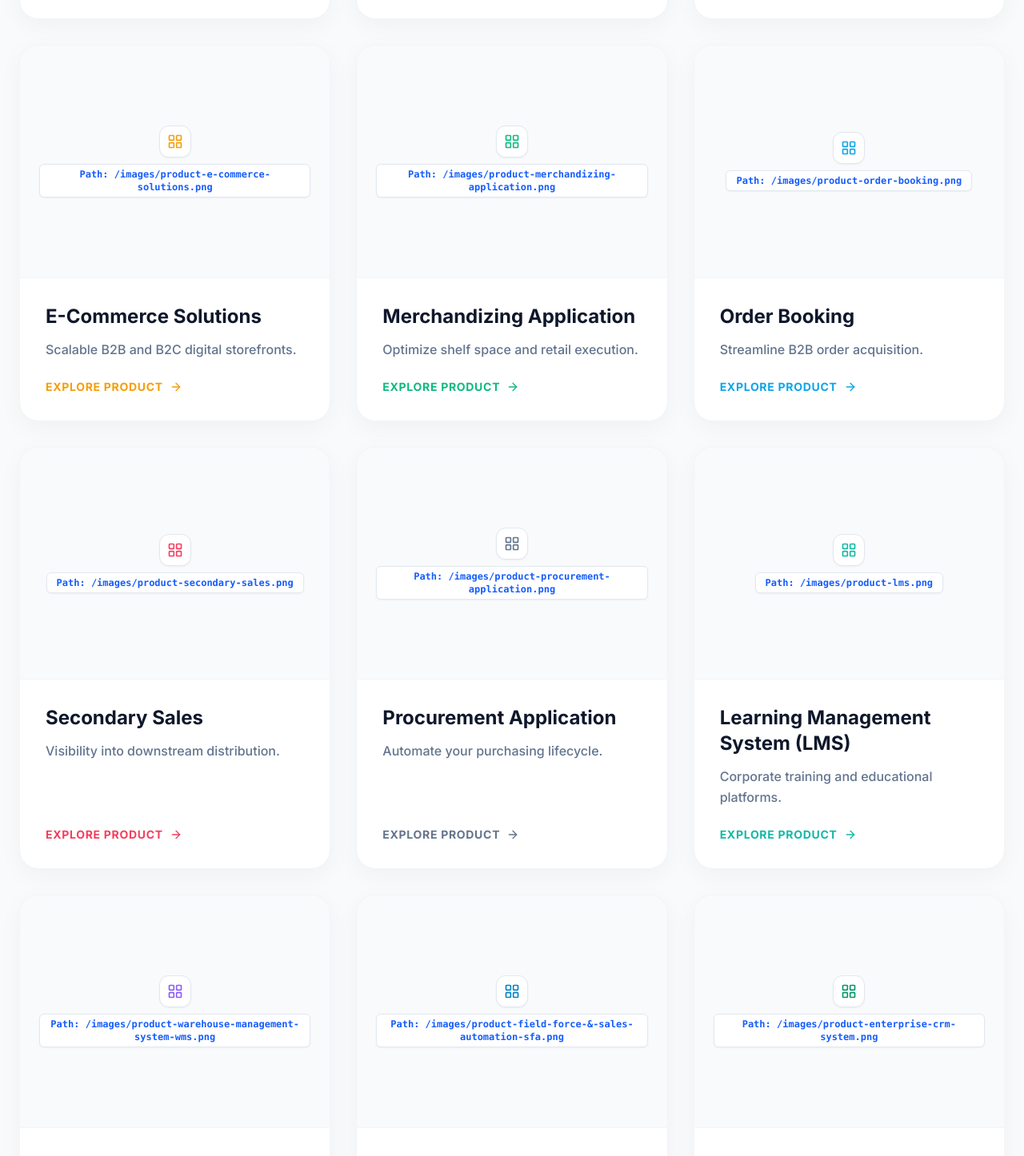
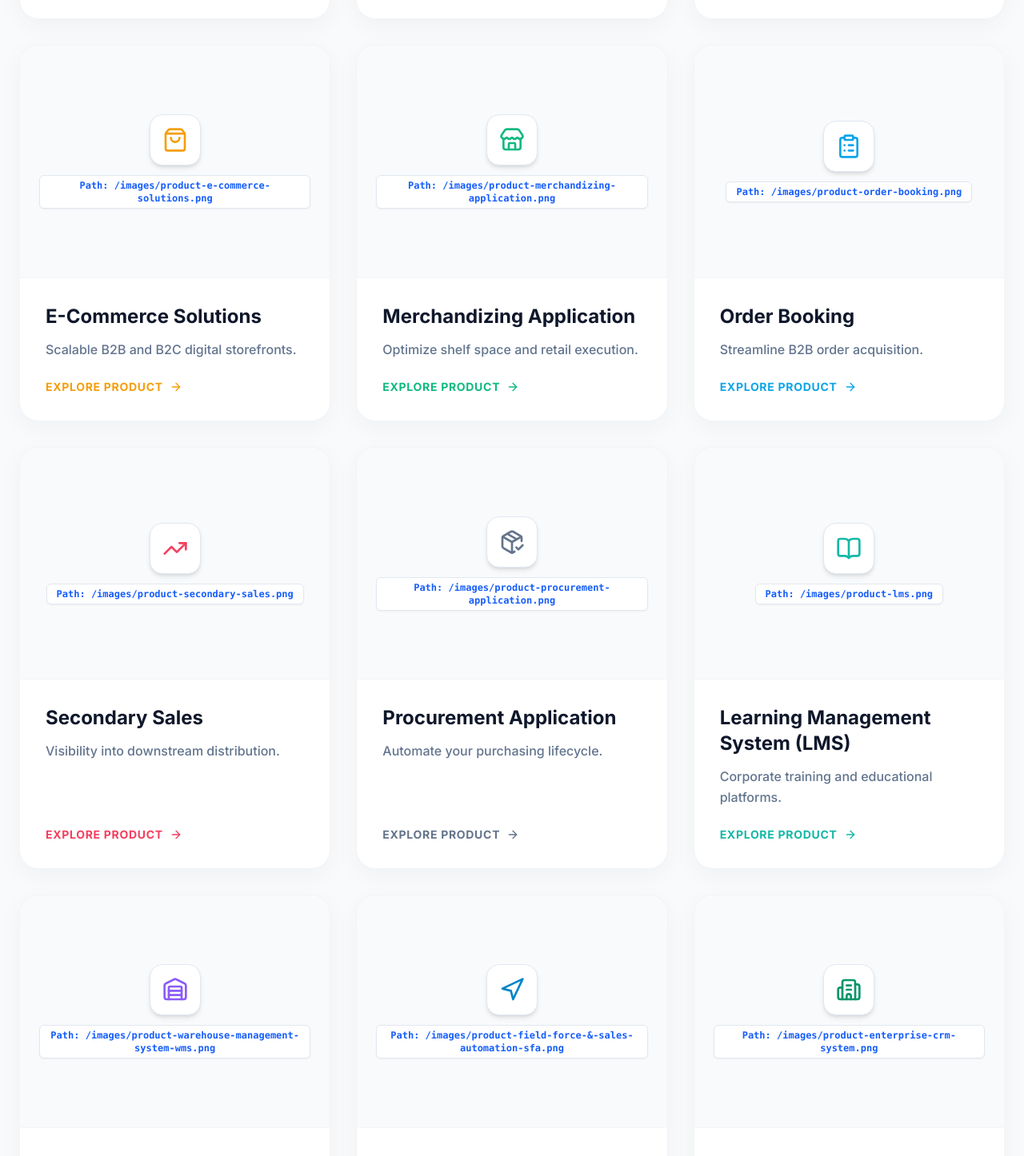
Before and after one commit to mansoor-farooq/InfoTech-web, a Next.js app: page /products in a window 1280 px wide. Shown: the part 1023-2469 px from the top of the page at 80% size. Built offline with nearby package versions, Linux system fonts and the light colour scheme.

Commit message:
Add missing icons for all 12 services and 12 products across the site

```diff
--- a/app/products/page.jsx
+++ b/app/products/page.jsx
@@ -4,6 +4,7 @@ import Footer from '@/components/Footer';
 import Link from 'next/link';
 import Image from 'next/image';
 import { ArrowRight, LayoutGrid } from 'lucide-react';
+import { getProductIcon } from '@/lib/icons';
 
 export const metadata = {
   title: 'Our Products | InfoTech Solutions',
@@ -52,8 +53,8 @@ export default function ProductsPage() {
                       </div>
                     ) : (
                       <>
-                        <div className="w-10 h-10 rounded-xl bg-white shadow-xs flex items-center justify-center mb-2 border border-slate-200" style={{ color: product.accent }}>
-                          <LayoutGrid className="w-5 h-5" />
+                        <div className="w-16 h-16 rounded-2xl bg-white shadow-md flex items-center justify-center mb-3 border border-slate-200" style={{ color: product.accent }}>
+                          {getProductIcon(product.slug, "w-8 h-8")}
                         </div>
                         <span className="text-xs font-mono font-bold text-blue-600 bg-white px-3 py-1 rounded-md border border-slate-200 shadow-xs">
                           Path: /images/product-{product.slug}.png
--- a/app/services/page.jsx
+++ b/app/services/page.jsx
@@ -3,6 +3,7 @@ import Footer from '@/components/Footer';
 import Link from 'next/link';
 import { ArrowRight, LayoutGrid } from 'lucide-react';
 import { SERVICES_FULL } from '@/lib/data';
+import { getServiceIcon } from '@/lib/icons';
 
 export const metadata = {
   title: 'Our Services | InfoTech Solutions',
@@ -34,8 +35,11 @@ export default function ServicesPage() {
                 <Link key={service.slug} href={`/services/${service.slug}`}
                   className="group flex flex-col bg-white rounded-3xl overflow-hidden shadow-[0_8px_30px_rgb(0,0,0,0.04)] border border-gray-100 hover:shadow-[0_20px_40px_rgb(0,0,0,0.08)] hover:-translate-y-1 transition-all duration-300">
                   <div className="relative aspect-[4/3] bg-slate-50 border-b border-slate-100 overflow-hidden flex flex-col items-center justify-center p-6 text-center">
-                    <div className="w-10 h-10 rounded-xl bg-white shadow-xs flex items-center justify-center mb-2 border border-slate-200" style={{ color: service.accent }}>
-                      <LayoutGrid className="w-5 h-5" />
+                    <div
+                      className="w-16 h-16 rounded-2xl bg-white shadow-md flex items-center justify-center mb-3 border border-slate-200"
+                      style={{ color: service.accent }}
+                    >
+                      {getServiceIcon(service.slug, "w-8 h-8")}
                     </div>
                     <span className="text-xs font-mono font-bold text-blue-600 bg-white px-3 py-1 rounded-md border border-slate-200 shadow-xs">
                       Path: /images/service-{service.slug}.png
--- a/components/home/ServicesGrid.jsx
+++ b/components/home/ServicesGrid.jsx
@@ -1,10 +1,9 @@
 import Link from 'next/link';
-import Image from 'next/image';
 import { ArrowRight } from 'lucide-react';
-import { SERVICES_FULL, slugify } from '@/lib/data';
+import { SERVICES_FULL } from '@/lib/data';
+import { getServiceIcon } from '@/lib/icons';
 
 export default function ServicesGrid() {
-  // Fetch services from DB
   const services = Object.entries(SERVICES_FULL).map(([slug, data]) => ({ slug, ...data }));
 
   return (
@@ -26,24 +25,30 @@ export default function ServicesGrid() {
               <Link
                 key={service.slug}
                 href={`/services/${service.slug}`}
-                className="clean-card group flex flex-col h-full"
+                className="clean-card group flex flex-col h-full bg-white p-8 rounded-3xl border border-slate-200 shadow-sm hover:shadow-xl hover:-translate-y-1 transition-all duration-300"
               >
-                {/* Image Placeholder */}
-                <div className="w-16 h-16 rounded-2xl bg-gray-100 border-2 border-dashed border-gray-300 mb-8 flex items-center justify-center overflow-hidden relative">
-                  {/* <Image src="/images/your-icon.png" alt={data.title} fill className="object-cover" /> */}
-                  <span className="text-xs text-gray-400 font-bold text-center">Add<br/>Icon</span>
+                {/* Service Icon Badge */}
+                <div
+                  className="w-14 h-14 rounded-2xl mb-8 flex items-center justify-center transition-transform group-hover:scale-110 shadow-sm border"
+                  style={{
+                    backgroundColor: service.accentLight || '#eff6ff',
+                    color: service.accent || '#2563eb',
+                    borderColor: service.accentBorder || '#bfdbfe'
+                  }}
+                >
+                  {getServiceIcon(service.slug, "w-7 h-7")}
                 </div>
 
-                <h3 className="text-2xl font-bold text-slate-900 mb-4">
+                <h3 className="text-2xl font-bold text-slate-900 mb-4 group-hover:text-blue-600 transition-colors">
                   {service.title}
                 </h3>
 
-                <p className="text-slate-500 font-medium leading-relaxed mb-8 flex-grow">
+                <p className="text-slate-500 font-medium leading-relaxed mb-8 flex-grow line-clamp-3">
                   {service.description}
                 </p>
 
-                <div className="flex items-center text-sm font-bold text-blue-600 mt-auto">
-                  View Details <ArrowRight className="w-4 h-4 ml-2 group-hover:translate-x-1 transition-transform" />
+                <div className="flex items-center text-sm font-bold mt-auto uppercase tracking-wider" style={{ color: service.accent || '#2563eb' }}>
+                  Explore Service <ArrowRight className="w-4 h-4 ml-2 group-hover:translate-x-1 transition-transform" />
                 </div>
               </Link>
             );
--- /dev/null
+++ b/lib/icons.jsx
@@ -0,0 +1,90 @@
+import {
+  BarChart3,
+  Code,
+  Smartphone,
+  Server,
+  Wrench,
+  CloudUpload,
+  Database,
+  Sparkles,
+  Cloud,
+  FileCheck,
+  ShieldCheck,
+  Layout,
+  ShoppingCart,
+  Users,
+  Receipt,
+  ShoppingBag,
+  Store,
+  ClipboardList,
+  TrendingUp,
+  PackageCheck,
+  BookOpen,
+  Warehouse,
+  Navigation,
+  Building2,
+  Box
+} from 'lucide-react';
+
+export function getServiceIcon(slug, className = "w-6 h-6") {
+  switch (slug) {
+    case 'bi-reports':
+      return <BarChart3 className={className} />;
+    case 'web-development':
+      return <Code className={className} />;
+    case 'mobile-application':
+      return <Smartphone className={className} />;
+    case 'infrastructure-management':
+      return <Server className={className} />;
+    case 'maintenance-enhancements':
+      return <Wrench className={className} />;
+    case 'migration-and-modernization':
+      return <CloudUpload className={className} />;
+    case 'custom-erp-development':
+      return <Database className={className} />;
+    case 'ai-and-machine-learning':
+      return <Sparkles className={className} />;
+    case 'cloud-devops':
+      return <Cloud className={className} />;
+    case 'fbr-e-invoicing-compliance':
+      return <FileCheck className={className} />;
+    case 'cybersecurity-audit':
+      return <ShieldCheck className={className} />;
+    case 'enterprise-ui-ux-design':
+      return <Layout className={className} />;
+    default:
+      return <Box className={className} />;
+  }
+}
+
+export function getProductIcon(slug, className = "w-6 h-6") {
+  switch (slug) {
+    case 'cartivo':
+      return <ShoppingCart className={className} />;
+    case 'hrms-&-payroll-management-system':
+    case 'hrms':
+      return <Users className={className} />;
+    case 'digital-e-invocia-integration':
+      return <Receipt className={className} />;
+    case 'e-commerce-solutions':
+      return <ShoppingBag className={className} />;
+    case 'merchandizing-application':
+      return <Store className={className} />;
+    case 'order-booking':
+      return <ClipboardList className={className} />;
+    case 'secondary-sales':
+      return <TrendingUp className={className} />;
+    case 'procurement-application':
+      return <PackageCheck className={className} />;
+    case 'lms':
+      return <BookOpen className={className} />;
+    case 'warehouse-management-system-wms':
+      return <Warehouse className={className} />;
+    case 'field-force-&-sales-automation-sfa':
+      return <Navigation className={className} />;
+    case 'enterprise-crm-system':
+      return <Building2 className={className} />;
+    default:
+      return <Box className={className} />;
+  }
+}
```
